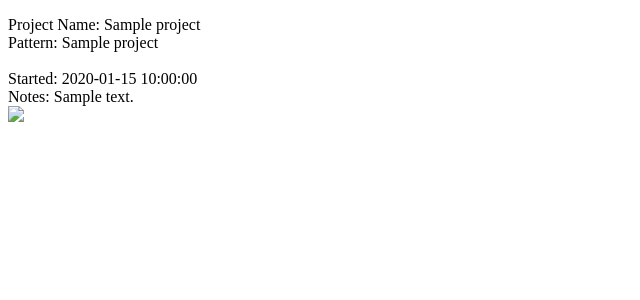
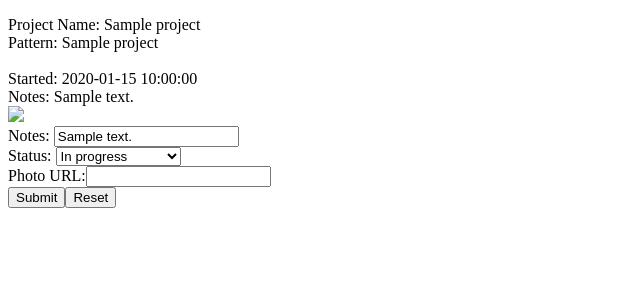
Before and after one commit to zoearon/ravelry_project_update, a Flask app: template templates/project_details.html in a window 1280 px wide. Shown: the top 300 px of the page, without its empty margins (0-640 px from the left). Run offline with Flask 2, Linux system fonts and the light colour scheme; the template is opened without the code that fills it: values that come from a table or form of the project are taken from there, others are empty; tables that the repository leaves empty hold one stand-in row (values such as "Sample post").

Commit message:
worked on project details page esp the form

```diff
--- a/server.py
+++ b/server.py
@@ -27,9 +27,12 @@ def homepage():
 def view_projects():
     """ View the current users projects """
 
-    projects = db.session.query(Project).join(Status).filter(Status.status ==
-               "In progress").all()
+    # Get the projects for the current user and are in progress
+    projects = db.session.query(Project).join(Status).filter(
+               Project.user_id == session['user'],
+               Status.status == "In progress").all()
 
+    # sort the in progress projects into 2 groups based on update needs
     need_update, updated = tracker.sort_projects_by_update(projects)
 
     return render_template("projects.html",
@@ -40,10 +43,13 @@ def view_projects():
 def view_details(projectid):
     """ Show the project details and update form for a given project"""
 
+    # get the project for that project id
     project = Project.query.get(int(projectid))
 
+    # get the images associated with the project
     images = Image.query.filter_by(project_id = projectid).all()
 
+    # show the project details page
     return render_template('project_details.html',
                            project=project,
                            images=images)
@@ -51,6 +57,26 @@ def view_details(projectid):
 @app.route('/projects/<projectid>', methods=['POST'])
 def update_project(projectid):
     """ Update the database with form inputs """
+
+    up_notes =request.form.get('notes')
+    up_status = request.form.get('status')
+    up_image = request.form.get('img-url')
+
+    # get the project for that project id
+    project = Project.query.get(int(projectid))
+
+    project.notes = up_notes
+    project.status_id = int(up_status)
+    if up_image:
+        image = Image(url=up_image, project_id=projectid)
+        db.session.add(image)
+    db.session.commit()
+
+    # data = {notes: up_notes, project_status_id: up_status}
+
+    # user = User.query.get(session['user'])
+    # response = requests.post("https://api.ravelry.com/projects/" +
+    #                           user.username + "/" + projectid + ".json", data)
 
     return redirect("/projects/%s" % (projectid))
 
--- a/templates/project_details.html
+++ b/templates/project_details.html
@@ -16,6 +16,18 @@
         <img src="{{img.url}}">
     {% endfor %}
 <div class=update>
+    <form action="/projects/{{project.project_id}}" method="POST">
+        Notes: <input type="textarea" name="notes" value="{{project.notes}}"><br>
+        Status: <select name="status">
+            <option value="1">In progress</option>
+            <option value="2">Fishished</option>
+            <option value="3">Hibernating</option>
+            <option value="4">Frogged/ Deleted</option>
+        </select><br>
+        Photo URL:<input type="url" name="img-url"><br>
+        <input type="submit"><input type="reset">
+    </form>
+
 </div>
 
 {% endblock %}
```
